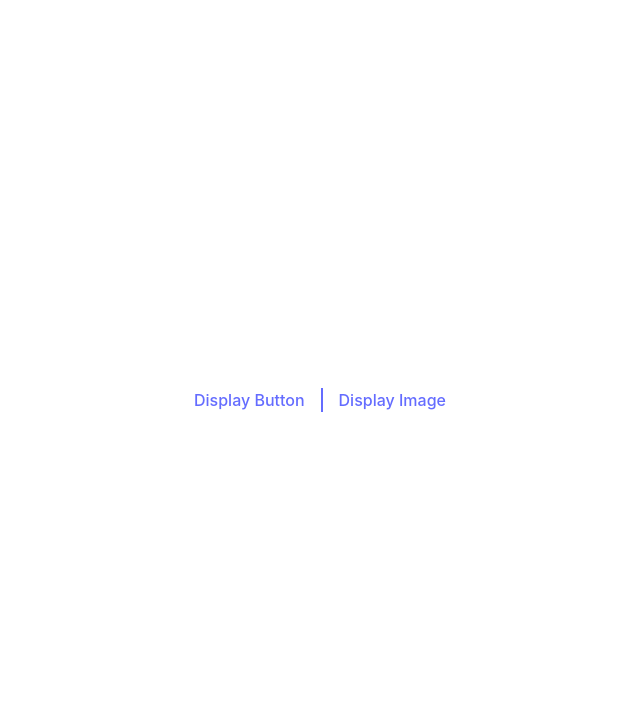
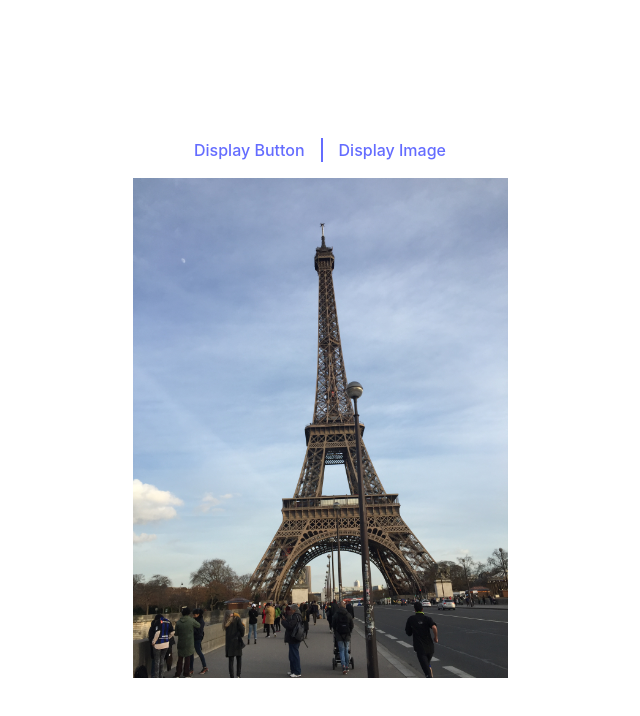
Before and after one commit to andy5566w/vue3-advenced-css, a Vue app: page /img in a window 1280 px wide. Shown: the top 716 px of the page, without its empty margins (320-960 px from the left). Built offline with nearby package versions, Linux system fonts and the light colour scheme.

Commit message:
add Fading image

```diff
--- a/src/components/DisplayImages.vue
+++ b/src/components/DisplayImages.vue
@@ -1,9 +1,11 @@
-<template></template>
+<template>
+  <div>
+    <FadingImage />
+  </div>
+</template>
 
-<script>
-export default {
-  name: 'DisplayImages',
-}
+<script setup>
+import FadingImage from '../components/images/FadingImage.vue'
 </script>
 
 <style scoped></style>
--- /dev/null
+++ b/src/components/images/FadingImage.vue
@@ -0,0 +1,48 @@
+<template>
+  <div class="imageContainer">
+    <img src="/src/assets/images/paris.jpeg" alt="tower" />
+    <div class="caption">
+      <h2 class="uppercase font-bold text-3xl">caption!</h2>
+      <p class="text-xl">You can write some review here</p>
+    </div>
+  </div>
+</template>
+
+<script></script>
+
+<style scoped lang="scss">
+.imageContainer {
+  position: relative;
+  height: 500px;
+  overflow: hidden;
+  img {
+    height: 100%;
+    transition: all 0.5s;
+  }
+
+  .caption {
+    position: absolute;
+    top: 0;
+    left: 0;
+    width: 100%;
+    height: 100%;
+    display: flex;
+    flex-direction: column;
+    justify-content: center;
+    opacity: 0;
+    background-color: rgba(0, 0, 0, 0);
+    transition: all 0.5s;
+  }
+
+  &:hover {
+    .caption {
+      opacity: 1;
+      background-color: rgba(0, 0, 0, 0.5);
+    }
+
+    img {
+      transform: rotate(15deg) scale(1.3);
+    }
+  }
+}
+</style>
```
Also changed, not shown: src/assets/images/paris.jpeg (added).
